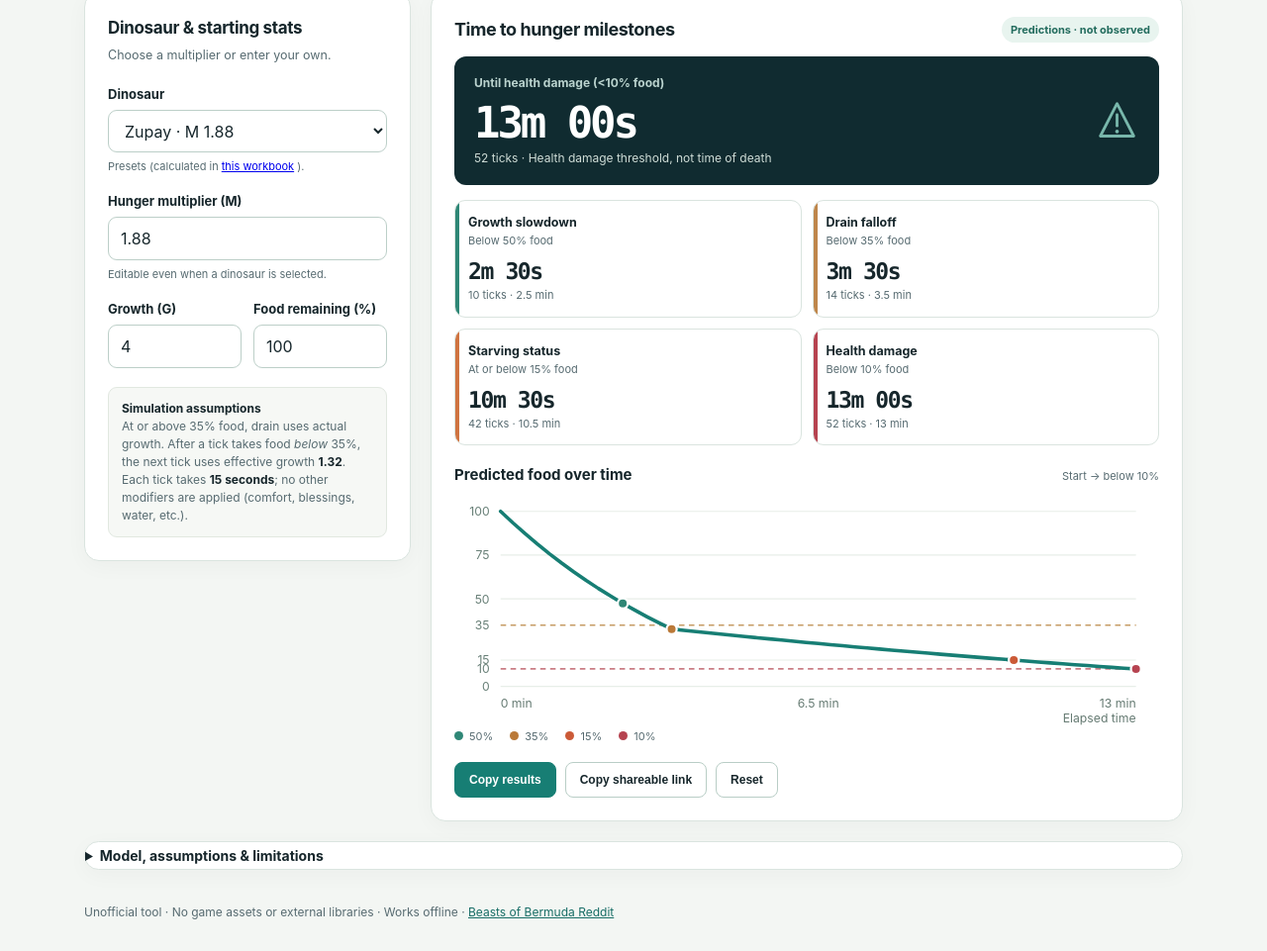
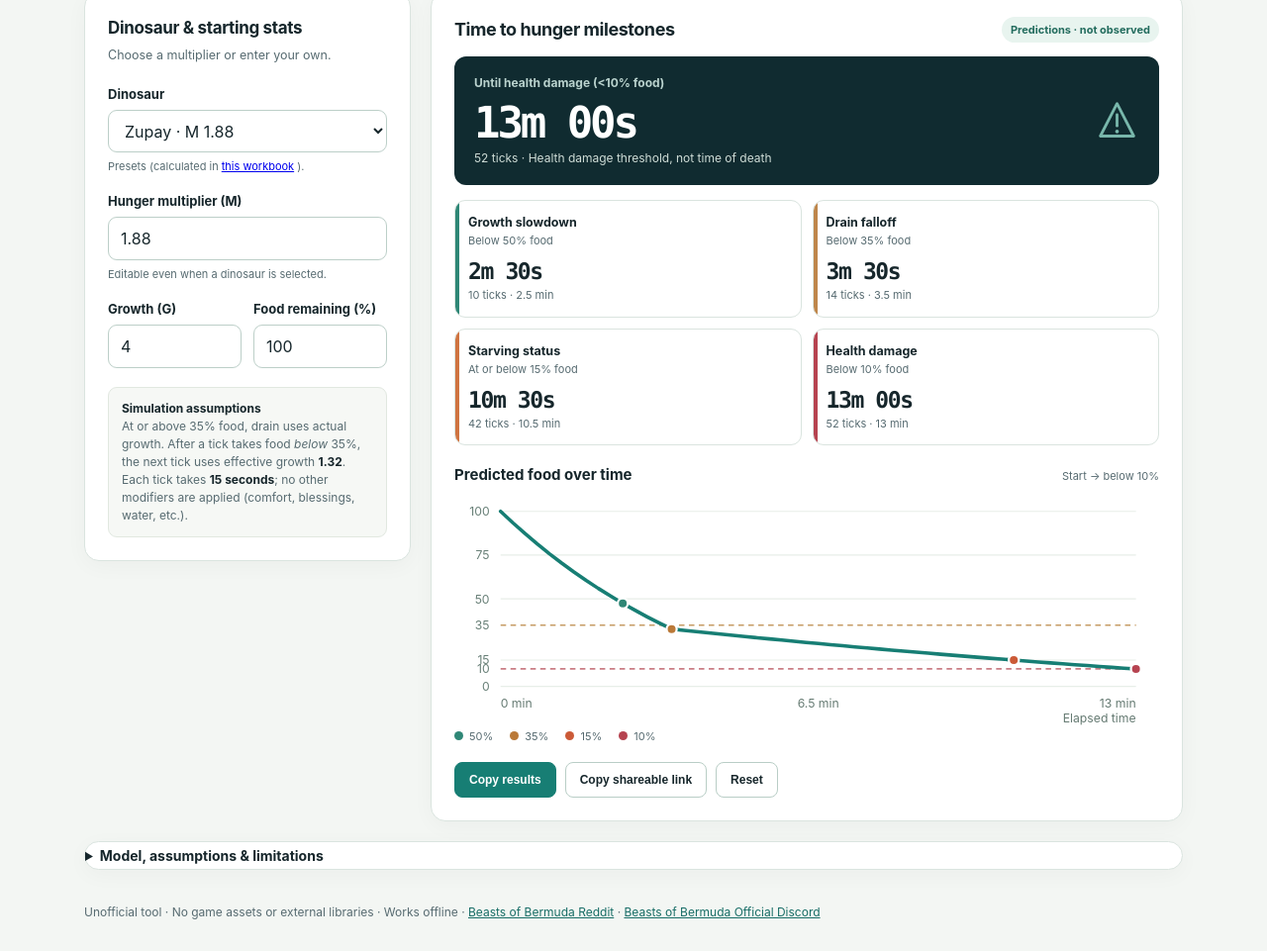
Before and after one commit to Syphontwo/BoB-Hunger-Calculator, a plain HTML site: page index.html in a window 1280 px wide. Shown: the part 210-1171 px from the top of the page at 99% size. Drawn offline with Linux system fonts and the light colour scheme.

Commit message:
Update index.html
Added official discord link

```diff
--- a/index.html
+++ b/index.html
@@ -74,7 +74,7 @@
   <p>The combined equation and low-food growth clamp are experimental hypotheses generated by observation, <em>not</em> confirmed source code. Best-supported growth measurements are above 1.32. Juvenile behavior and special hunger capacities or species abilities may differ. Results may vary due to game-side rounding, mechanics, and environment.</p>
 </div></details>
 </main>
-<footer class="wrap bottom"><p>Unofficial tool · No game assets or external libraries · Works offline · <a href="https://www.reddit.com/r/BeastsofBermuda/" rel="noreferrer" target="_blank">Beasts of Bermuda Reddit</a></p></footer>
+<footer class="wrap bottom"><p>Unofficial tool · No game assets or external libraries · Works offline · <a href="https://www.reddit.com/r/BeastsofBermuda/" rel="noreferrer" target="_blank">Beasts of Bermuda Reddit</a> · <a href="https://discord.com/invite/beastsofbermuda">Beasts of Bermuda Official Discord</a></p></footer>
 <script>
 "use strict";
 const PRESETS = [{"name":"Bronto","m":1.53},{"name":"Apato","m":0.97,"note":"Doesn't line up well at lower growths and hunger; extra testing needed."},{"name":"Lurdo","m":1.88},{"name":"Ory","m":2.45},{"name":"Pachy","m":2.32},{"name":"Para","m":2.32},{"name":"Sai","m":1.76},{"name":"Coah","m":1.54},{"name":"Carch","m":1.26},{"name":"Arco","m":1.38},{"name":"Icthy","m":1.88},{"name":"Wieh","m":1.58},{"name":"Rex","m":1.06,"note":"Unusual 150/150 food behavior; extra testing needed."},{"name":"Utah","m":1.88},{"name":"Velo","m":1.88},{"name":"Changy","m":1.88},{"name":"Zupay","m":1.88},{"name":"Megarat","m":1.79},{"name":"Kapra","m":1.35,"note":"Lazy modifier unknown; extra testing needed."},{"name":"PT","m":2.14},{"name":"Trope","m":2.05},{"name":"Elas","m":1.79},{"name":"Krono","m":1.06,"note":"Unusually low multiplier; extra testing needed."},{"name":"Mosa","m":1.08},{"name":"Arch","m":1.88},{"name":"Palae (aqua)","m":1.35},{"name":"Palae (semi)","m":1.52},{"name":"Palae (terra)","m":1.52}];
```
